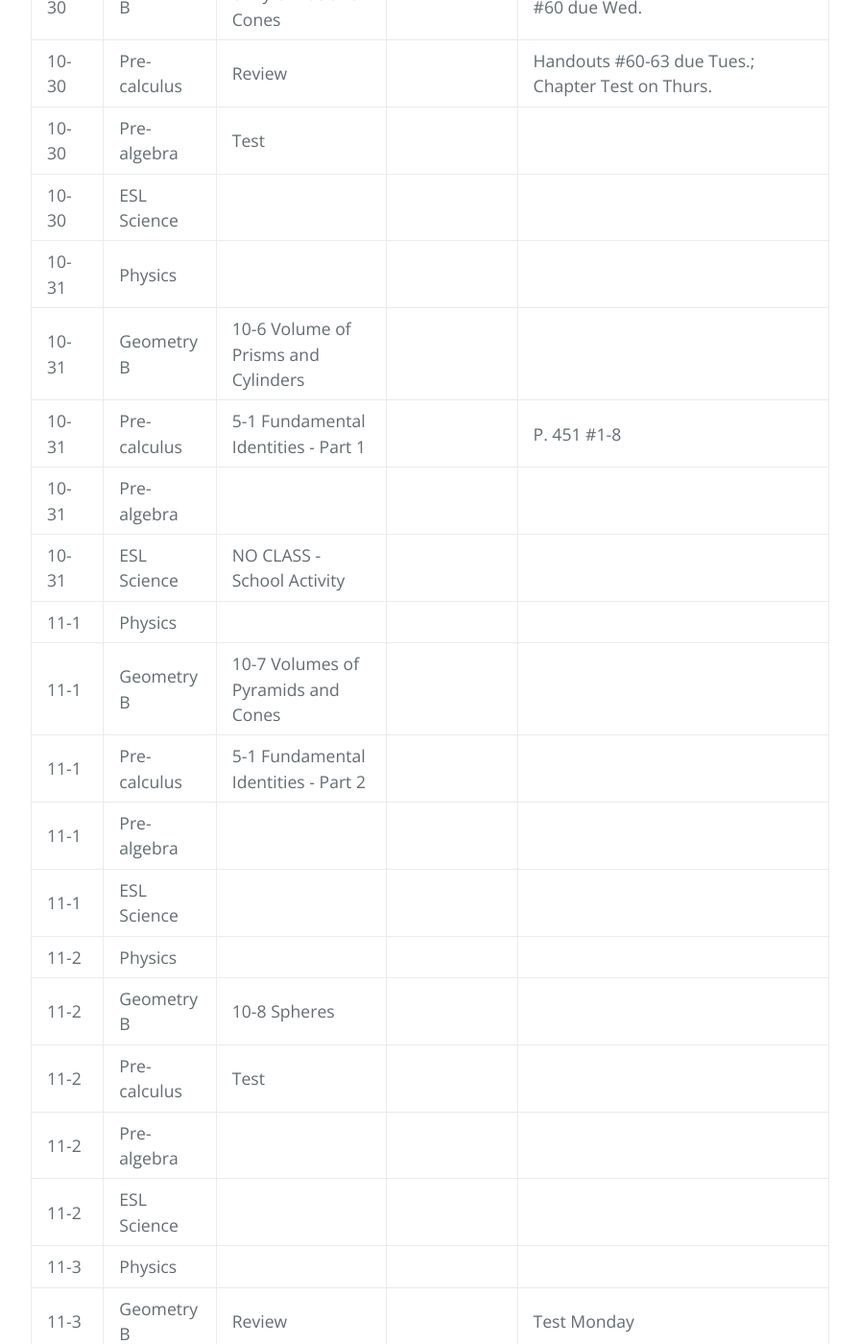
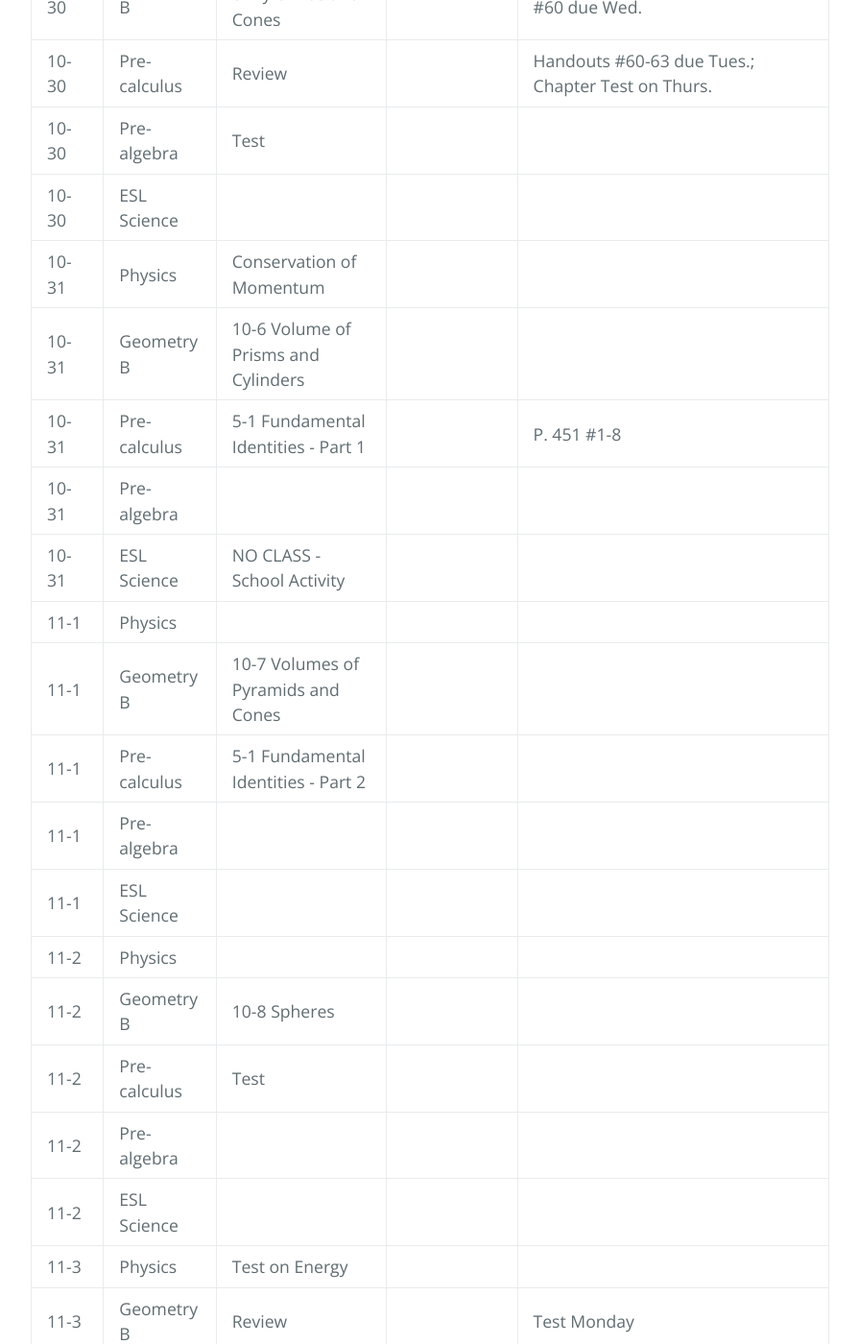
Before and after one commit to gpayoo/gpayoo, a Jekyll site: the page built from index.md, in a window 1280 px wide and 1400 px high, scrolled down 842 px. Shown: the whole window at 96% size, without its empty margins (192-1087 px from the left). Built offline with Jekyll 4.4.1, drawn with Linux system fonts in a browser that asks for light colours; our own code applies the rules of GitHub Pages for plain Markdown files.

Commit message:
Update index.md

```diff
--- a/index.md
+++ b/index.md
@@ -15,7 +15,7 @@ layout: default
 | 10-30 | Pre-calculus | Review | | Handouts #60-63 due Tues.; Chapter Test on Thurs.
 | 10-30 | Pre-algebra |  Test  | |
 | 10-30 | ESL Science |  |  |
-| 10-31 | Physics |  | |
+| 10-31 | Physics | Conservation of Momentum  | |
 | 10-31 | Geometry B |  10-6 Volume of Prisms and Cylinders | |  |
 | 10-31 | Pre-calculus | 5-1 Fundamental Identities - Part 1 | | P. 451 #1-8
 | 10-31 | Pre-algebra |   | |
@@ -30,7 +30,7 @@ layout: default
 | 11-2 | Pre-calculus | Test | |
 | 11-2 | Pre-algebra |   | |
 | 11-2 | ESL Science |  |  |
-| 11-3 | Physics |  | |
+| 11-3 | Physics | Test on Energy | |
 | 11-3 | Geometry B | Review  | |  Test Monday |
 | 11-3 | Pre-calculus | | |
 | 11-3 | Pre-algebra |   | |
```
